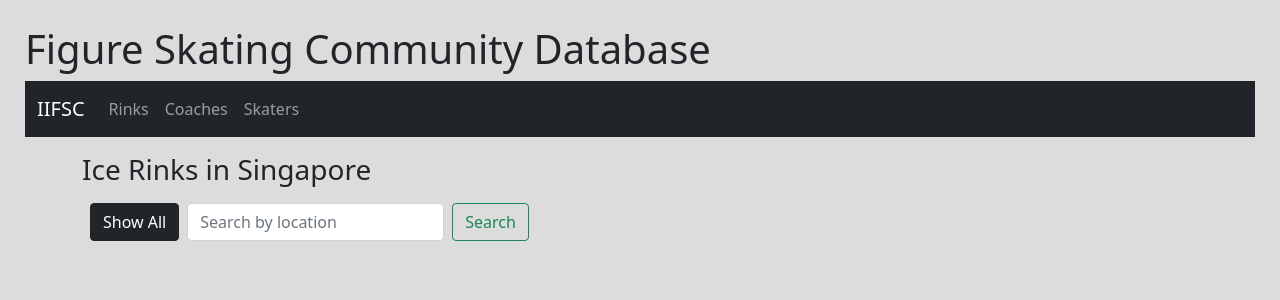
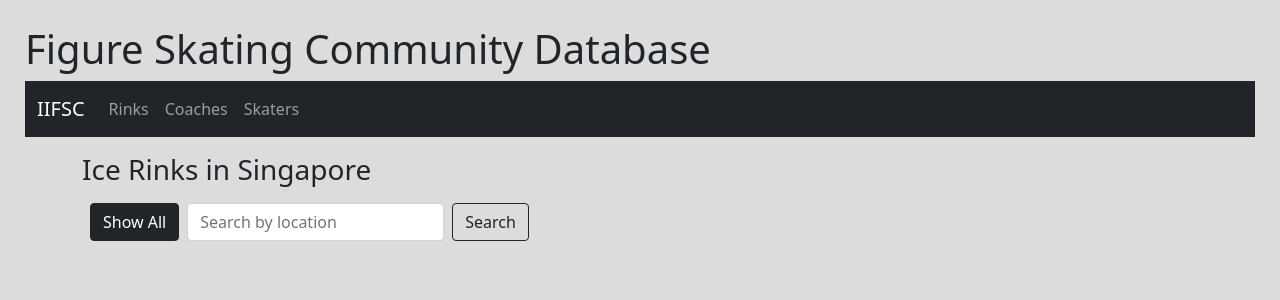
Before and after one commit to suipingooi/iifscdb, a Flask app: page /rinks in a window 1280 px wide. Shown: the top 300 px of the page. Run offline with Flask 2, Linux system fonts and the light colour scheme; data that the repository does not hold is empty; some libraries are stand-ins or nearby versions.

Commit message:
updated button class

```diff
--- a/templates/rinks.template.html
+++ b/templates/rinks.template.html
@@ -7,7 +7,7 @@
     <a class="btn btn-dark mx-2" href="{{ url_for('rinks_list')}}">Show All</a>
     <form method="GET" class="d-flex">
         <input class="form-control me-2" type="text" name="location" placeholder="Search by location" aria-label="Search">
-        <button class="btn btn-outline-success" type="submit">Search</button>
+        <button class="btn btn-outline-dark" type="submit">Search</button>
     </form>
 </nav>
 <div class="cards">
```
